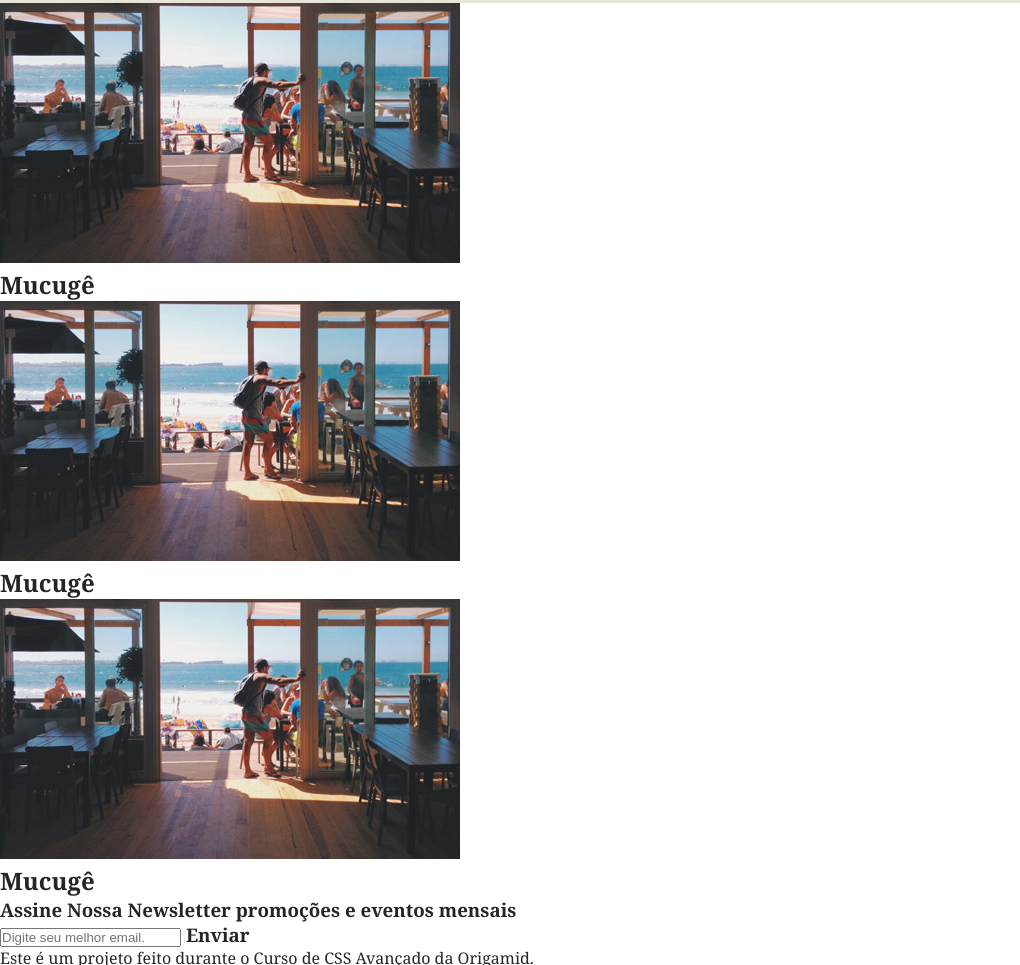
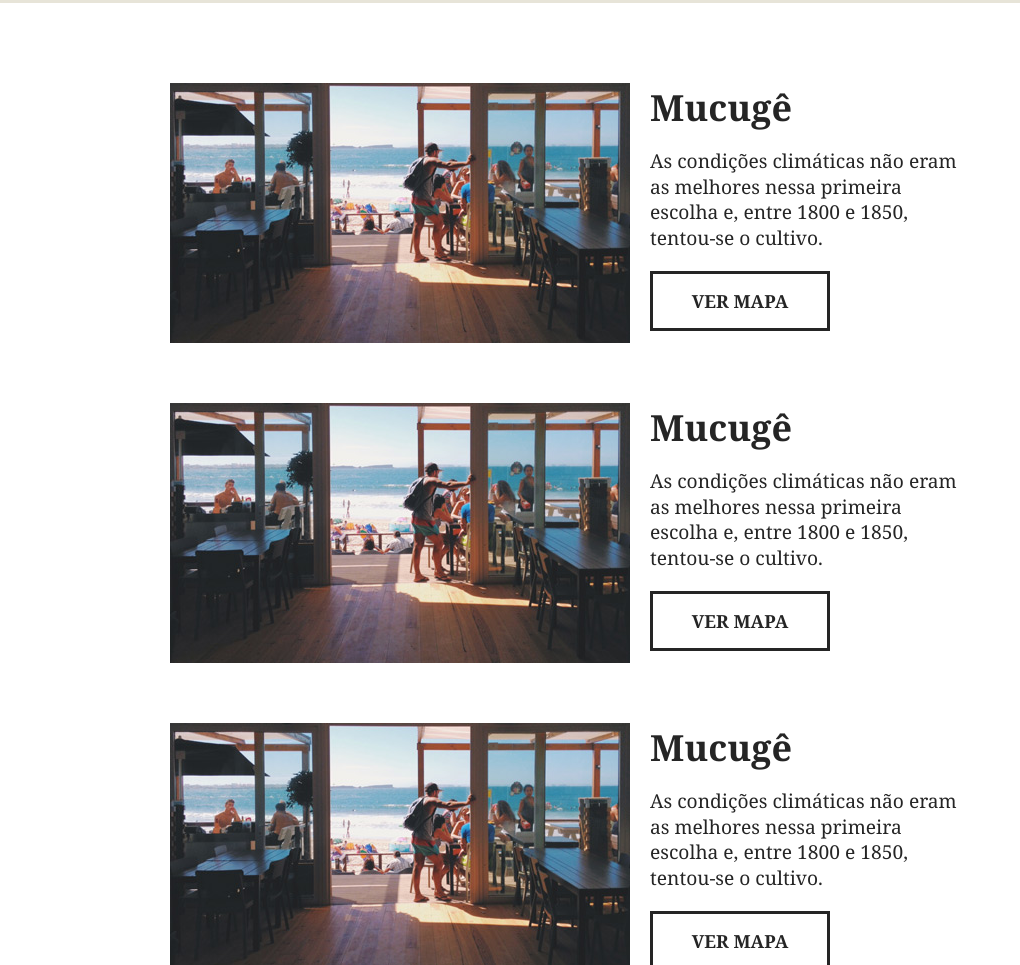
Before and after one commit to felipeblobo/brafe, a plain HTML site: page index.html in a window 1280 px wide. Shown: the part 1835-2800 px from the top of the page, without its empty margins (0-1020 px from the left). Drawn offline with Linux system fonts and the light colour scheme.

Commit message:
estilizando a secção cidades

```diff
--- a/css/style.css
+++ b/css/style.css
@@ -53,7 +53,12 @@ li a {
 	font-size: 1.125em;
 }
 
-/* Intro */
+li a:hover {
+  color:#D7A54D;
+}
+
+
+                    /* Intro */
 
 #intro {
   height: 36rem;
@@ -67,22 +72,25 @@ li a {
 }
 
 h1 {
-  font-size: 3rem;
+  font-size: 4rem;
   font-weight: bold;
-  margin-bottom: 1rem;
+  margin: 2rem 0;
   text-shadow: 2px 2px 4px #000000;
 }
 
 #intro p {
-  font-size: 1.2rem;
+  font-size: 1.5rem;
   font-style: italic;
+  color: #e2e1df;
   text-shadow: 2px 2px 4px #000000;
+
 }
 
-/* Sobre */
+                  /* Sobre */
 
 #about {
   padding: 60px 0;
+  bac
 }
 
 #aboutImages {
@@ -135,6 +143,9 @@ h1 {
 	margin: 20px auto;
 	max-width: 460px;
 }
+
+
+          /* Produtos  */
 
 #products {
   background-color: #E7E4D8;
@@ -215,3 +226,75 @@ clear: both;
   padding: 15px 0;
   cursor: pointer;
 }
+
+
+         /* Cidades  */
+
+
+#cities {
+  max-width: 960px;
+  margin: 0 auto;
+  padding: 20px 0;
+}
+
+.cityContainer {
+  clear: both;
+  margin: 60px auto;
+
+}
+
+.cityContainer::after, .cityContainer::before {
+  display: table;
+  clear: both;
+  content: '';
+
+}
+
+.cityContainer img {
+  float: left;
+  display: block;
+  width: 460px;
+  margin: 0 10px;
+
+}
+
+.citiesDetails {
+  width: 460px;
+  margin: 0 10px;
+  float: left;
+}
+
+.citiesDetails h2 {
+  font-size: 2.25rem;
+  margin-bottom: 1rem;
+
+}
+
+.citiesDetails p {
+  font-size: 1.2rem;
+  line-height:1.6rem;
+  margin: 0 0 20px;
+  width: 320px;
+}
+
+.citiesDetails a {
+
+  width: 180px;
+  border: 3px solid;
+  color: #252525;
+  display: block;
+  text-decoration: none;
+  font-size: 1.125em;
+  font-weight: bold;
+  text-transform: uppercase;
+  text-align: center;
+  padding: 15px 0;
+  cursor: pointer;
+  transition: .5s;
+}
+
+.citiesDetails a:hover{
+  background-color:#8f5406bc;
+  border: 3px solid #8f5406bc;
+  color: #fff;
+}
--- a/index.html
+++ b/index.html
@@ -60,23 +60,36 @@
     <a id='productsBtn'>Saiba Mais</a>
   </section>
 
-  <section>
-    <div>
+  <section id='cities'>
+    <div id='citiesContainer'>
+      <div class='cityContainer'>
         <img src="/img/botafogo.jpg" alt="botafogo">
-      <div>
+        <div class='citiesDetails'>
           <h2>Mucugê</h2>
+          <p>As condições climáticas não eram as melhores nessa primeira escolha e, entre 1800 e 1850, tentou-se o cultivo.
+          </p>
+          <a id='citiesBtn'>Ver Mapa</a>
         </div>
       </div>
-    <div>
+
+      <div class='cityContainer'>
         <img src="/img/botafogo.jpg" alt="botafogo">
-      <div>
+        <div class='citiesDetails'>
           <h2>Mucugê</h2>
+          <p>As condições climáticas não eram as melhores nessa primeira escolha e, entre 1800 e 1850, tentou-se o cultivo.
+          </p>
+          <a id='citiesBtn'>Ver Mapa</a>
         </div>
       </div>
-    <div>
+
+      <div class='cityContainer'>
         <img src="/img/botafogo.jpg" alt="botafogo">
-      <div>
+        <div class='citiesDetails'>
           <h2>Mucugê</h2>
+          <p>As condições climáticas não eram as melhores nessa primeira escolha e, entre 1800 e 1850, tentou-se o cultivo.
+          </p>
+          <a id='citiesBtn'>Ver Mapa</a>
+        </div>
       </div>
     </div>
   </section>
```
Lines whose indentation alone changed are shown as unchanged.
